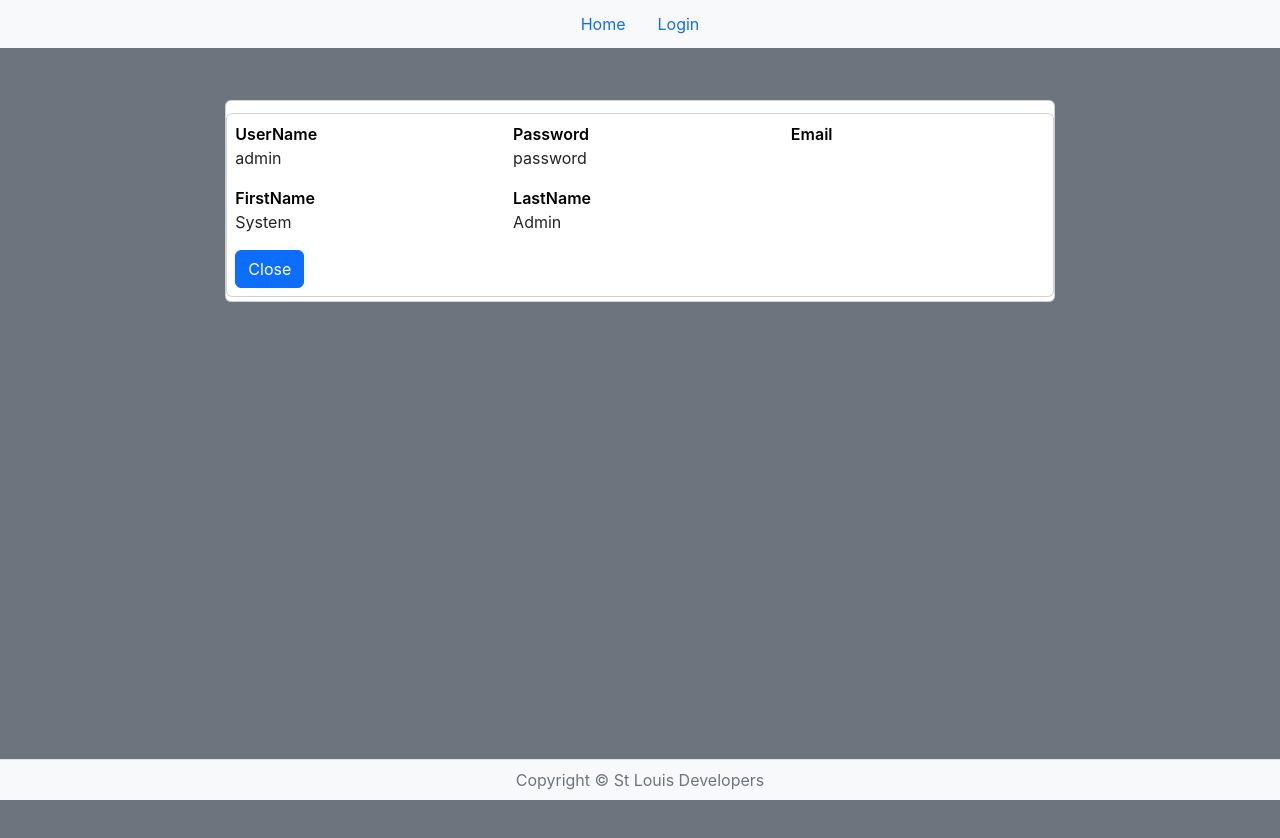
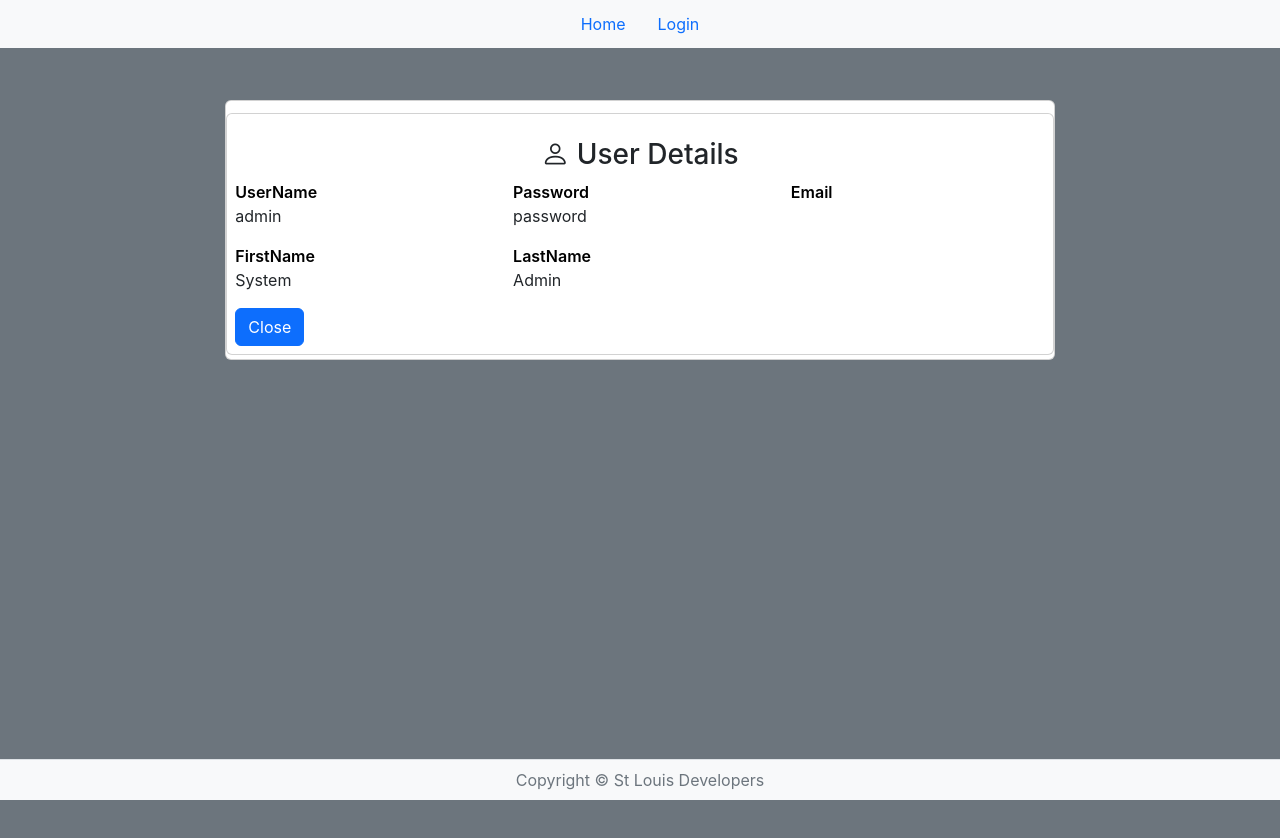
Before and after one commit to kingsleytagbo/nextjs-react-base, a Next.js app: page /users in a window 1280 px wide. Both pictures are taken after a click on the button 298 px from the left and 256 px from the top of the page. Shown: the top 838 px of the page. Built offline with nearby package versions, Linux system fonts and the light colour scheme.

Commit message:
authentication

```diff
--- a/components/users/list-users.tsx
+++ b/components/users/list-users.tsx
@@ -10,7 +10,7 @@ import UserDetail from "./user-detail";
 import { EmptyUser } from "../../models/user";
 
 const API_FORM_URL = utils.getBaseApi(BaseUrlTypes.Users);
-const editmodes = { edit: false, detail: false };
+const editmodes = { edit: false, detail: false, delete:false };
 
 // List Users Component
 const ListUsers = () => {
@@ -52,7 +52,11 @@ const ListUsers = () => {
     const handleEditUser = (item: any) => {
         setEditUser({ ...editmodes, edit: true });
         getUserDetail(item);
+    };
 
+    const handleDeleteUser = (item: any) => {
+        setEditUser({ ...editmodes, delete: true });
+        getUserDetail(item);
     };
 
     const handleUserDetail = (item: any) => {
@@ -63,6 +67,9 @@ const ListUsers = () => {
     const onCancelUserDetail = () => {
         setEditUser({ ...editmodes });
         setUserDetail({ ...EmptyUser });
+    }
+    const onConfirmDelete = (value:any) => {
+        console.log({onConfirmDelete: value})
     }
 
     const onSaveAddUser = () => {
@@ -204,7 +211,25 @@ const ListUsers = () => {
                         > 0) &&
                         <section className="card py-1 mt-1">
                             <UserDetail {...userdetail}
+                                                            {...edituser}
+                              title="User Details"
                                 onCancel={onCancelUserDetail}
+                            >
+                            </UserDetail>
+                        </section>
+                    }
+                    {/* <!-- END USER DETAIL --> */}
+
+                    {/* <!-- BEGIN USER DETAIL  --> */}
+                    {((edituser.delete && userdetail.ITCC_UserID)
+                        > 0) &&
+                        <section className="card py-1 mt-1">
+                            <UserDetail
+                                {...userdetail}
+                                {...edituser}
+                                title="Delete User"
+                                onCancel={onCancelUserDetail}
+                                onConfirmDelete ={onConfirmDelete}
                             >
                             </UserDetail>
                         </section>
@@ -238,6 +263,12 @@ const ListUsers = () => {
                                                             disabled={!userAuth.IsAdmin}
                                                             className="btn btn-outline-warning btn-sm" type="button" value="Edit">
                                                             <i className="bi bi-pencil-square"></i> &nbsp;
+                                                        </button>
+                                                        <button
+                                                            onClick={() => handleDeleteUser(item)}
+                                                            disabled={!userAuth.IsAdmin}
+                                                            className="btn btn-outline-danger btn-sm" type="button" value="Delete">
+                                                            <i className="bi bi-trash3"></i> &nbsp;
                                                         </button>
                                                     </div>
                                                 </div>
--- a/components/users/user-detail.tsx
+++ b/components/users/user-detail.tsx
@@ -1,14 +1,24 @@
 // UserDetail Component for changing a user's details
 
 // Import Modules
-import React from "react";
+import React, { useState } from "react";
 
 // UserDetail Component
 const UserDetail = (props: any) => {
+    const [confirmDelete, setConfirmDelete] = useState(false);
+
+    const handleDelete = () => {
+        setConfirmDelete(true);
+    }
+
+    const handleConfirmDelete = () => {
+        props.onConfirmDelete(props.ITCC_UserID);
+    }
     // Return User form
     return (
         <>
             <section className="card py-2 mt-2 p-2">
+                <h3 className='card-title text-center text-dark mt-3'><i className="bi bi-person"></i> {props.title}</h3>
                 <div className="row">
                     <div className="col-md-4">
                         <label>UserName</label>
@@ -33,9 +43,17 @@ const UserDetail = (props: any) => {
                         <p className="text-dark">{props.LastName}</p>
                     </div>
                 </div>
-                <div className="row gy-2 gx-3 align-items-cleft">
-                    <div className="col-auto">
+                <div className="row">
+                    <div className="col-6">
                         <button onClick={props.onCancel} type="button" className="btn btn-primary">Close</button>
+                    </div>
+                    <div className="col-6">
+                        { (props.delete && !confirmDelete) &&
+                            <button onClick={handleDelete} type="button" className="btn btn-danger">Delete</button>
+                        }
+                        {confirmDelete &&
+                            <button onClick={handleConfirmDelete} type="button" className="btn btn-danger">Confirm Delete</button>
+                        }
                     </div>
                 </div>
             </section>
```
